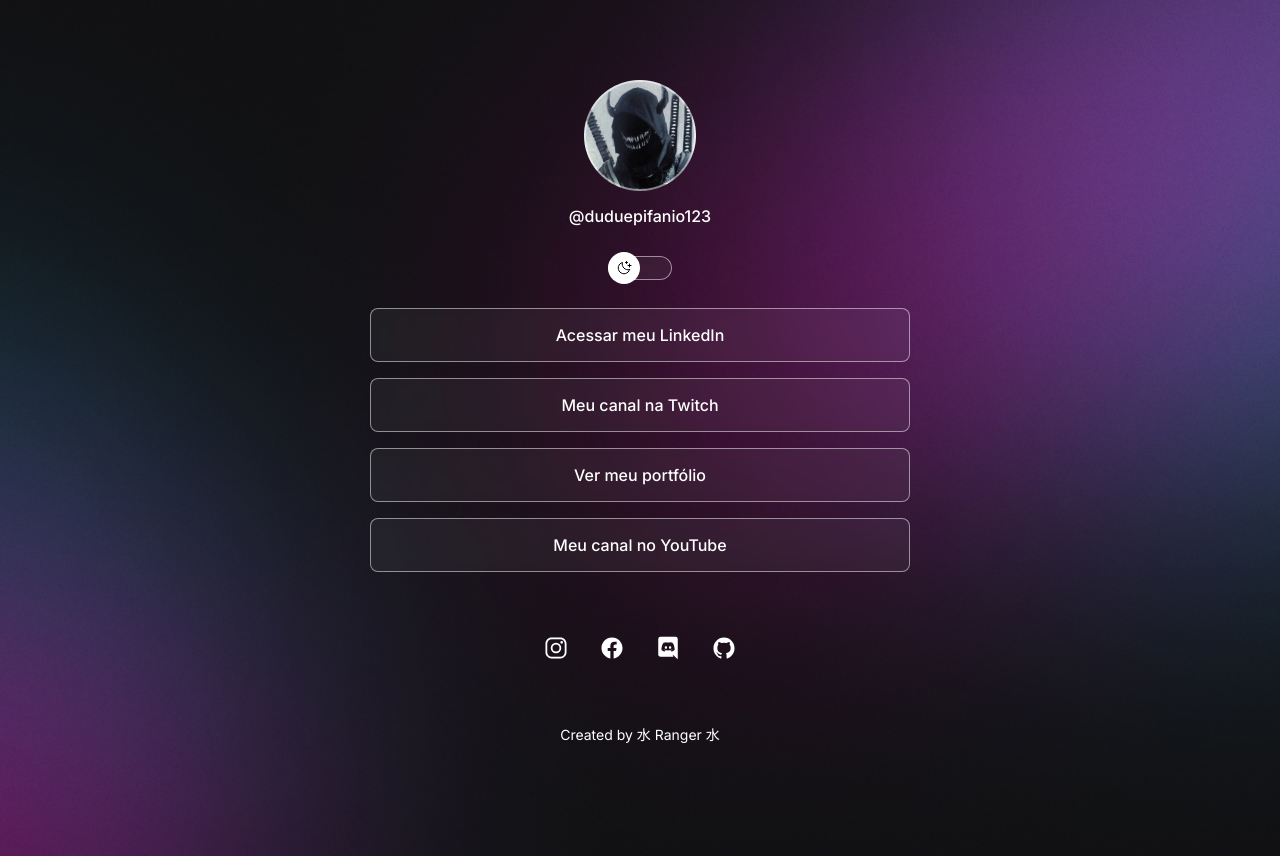
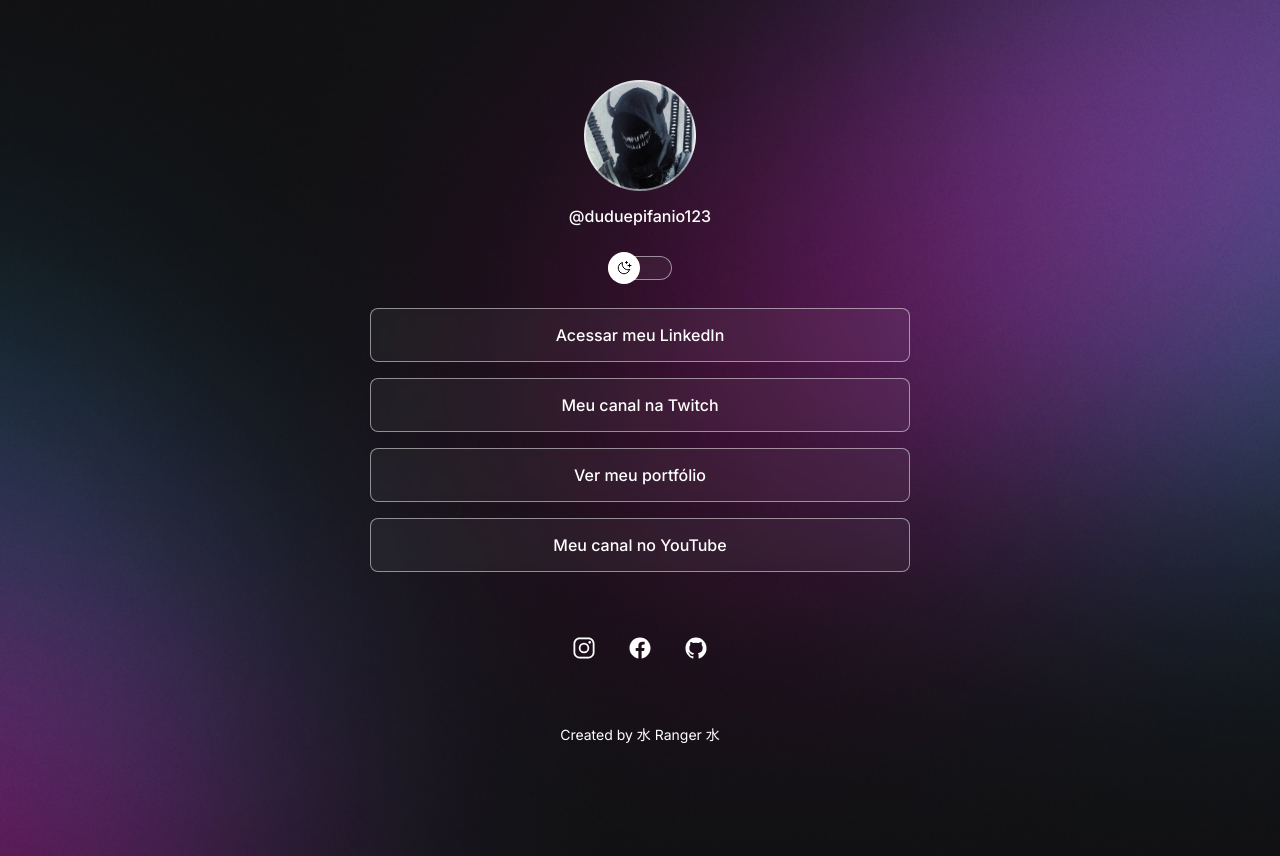
Before and after one commit to dudu0030/Projeto, a plain HTML site: page index.html in a window 1280 px wide. Drawn offline with nearby package versions, Linux system fonts and the light colour scheme.

Commit message:
discord icon remove

```diff
--- a/index.html
+++ b/index.html
@@ -52,10 +52,6 @@
          <ion-icon name="logo-facebook"></ion-icon>
         </a>
 
-        <a href="#" target="_blank">
-          <ion-icon name="logo-discord"></ion-icon>
-        </a>
-
         <a href="https://github.com/dudu0030" target="_blank">
           <ion-icon name="logo-github"></ion-icon>
         </a>
```
